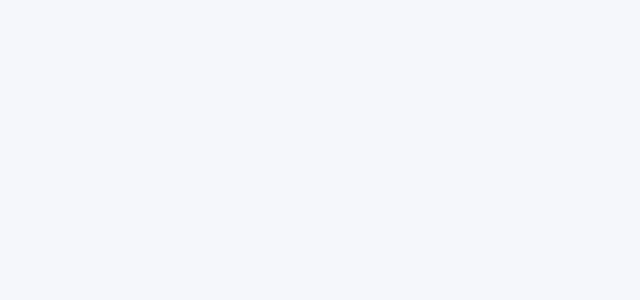
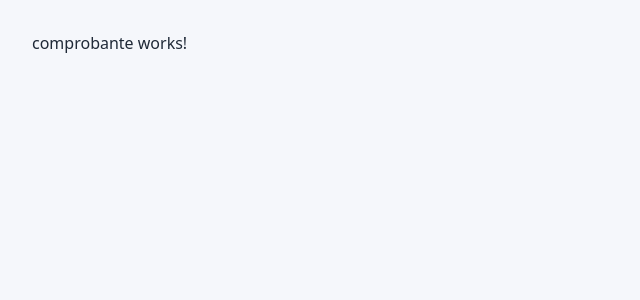
Before and after one commit to EricsonCR/pasajeya, an Angular app in the folder frontend/: page /boletos/1/comprobante in a window 1280 px wide. Before the commit this address led to /. Shown: the top 300 px of the page, without its empty margins (0-640 px from the left). Built offline with nearby package versions, Linux system fonts and the light colour scheme.

Commit message:
feat: agrega página y ruta del comprobante

```diff
--- a/frontend/src/app/app.routes.ts
+++ b/frontend/src/app/app.routes.ts
@@ -2,9 +2,11 @@ import { Routes } from '@angular/router';
 import { BuscarViajes } from './pages/buscar-viajes/buscar-viajes';
 import { ElegirAsiento } from './pages/elegir-asiento/elegir-asiento';
 import { PagarReserva } from './pages/pagar-reserva/pagar-reserva';
+import { Comprobante } from './pages/comprobante/comprobante';
 
 export const routes: Routes = [
   { path: '', component: BuscarViajes },
   { path: 'viajes/:id/asientos', component: ElegirAsiento },
   { path: 'boletos/:id/pago', component: PagarReserva },
+  { path: 'boletos/:id/comprobante', component: Comprobante },
 ];
--- a/frontend/src/app/models/detalle-boleto.ts
+++ b/frontend/src/app/models/detalle-boleto.ts
@@ -10,4 +10,6 @@ export interface DetalleBoleto {
   apellidos: string;
   dni: string;
   reservadoHasta: string;
+  numeroOperacion: string | null;
+  fechaPago: string | null;
 }
--- /dev/null
+++ b/frontend/src/app/pages/comprobante/comprobante.html
@@ -0,0 +1 @@
+<p>comprobante works!</p>
```
Also changed, not shown: frontend/src/app/pages/comprobante/comprobante.ts (added, +9 -0 lines), frontend/src/app/pages/comprobante/comprobante.scss (added).
